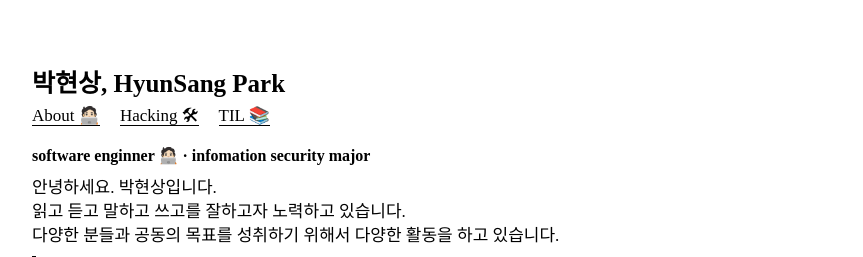
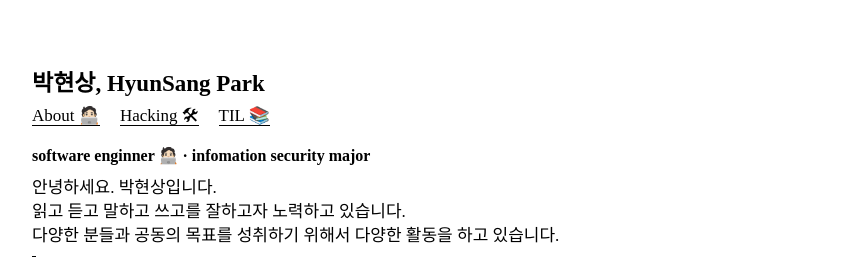
Before and after one commit to Dev-HyunSang/jekyll-simple-theme, a Jekyll site: the page built from index.html, in a window 1280 px wide. Shown: the top 257 px of the page, without its empty margins (232-1095 px from the left). Built offline with Jekyll 4.4.1, drawn with Linux system fonts in a browser that asks for light colours; nearby versions of some CDN libraries.

```diff
--- a/_layouts/default.html
+++ b/_layouts/default.html
@@ -5,14 +5,14 @@
   <body>
     <div class="container">
       <header>
-        <a href="{{ site.url }}" title="Home">
-          <h3>
+        <a href="{{ site.baseurl }}" title="Home">
+          <h2>
             {{ site.title }}
-          </h3>
+          </h2>
         </a>
         <nav>
           {% for nav in site.nav %}
-          <a href="{{ nav.url }}">{{ nav.title }}</a>
+            <a href="{{ nav.url }}">{{ nav.title }}</a>
           {% endfor %}
         </nav>
       </header>
@@ -20,6 +20,5 @@
         {{ content }}
       </main>
     </div>
-  </body>
-
-  </html>
+</body>
+</html>
```
Also changed, not shown: README.md.
